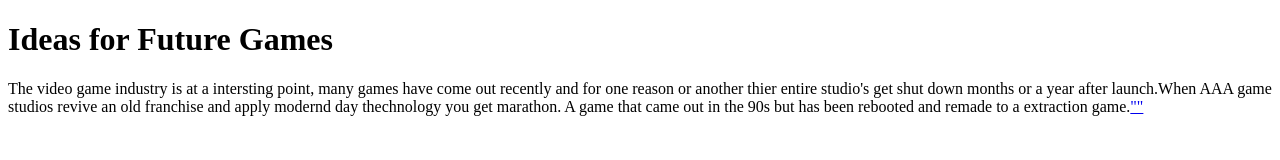
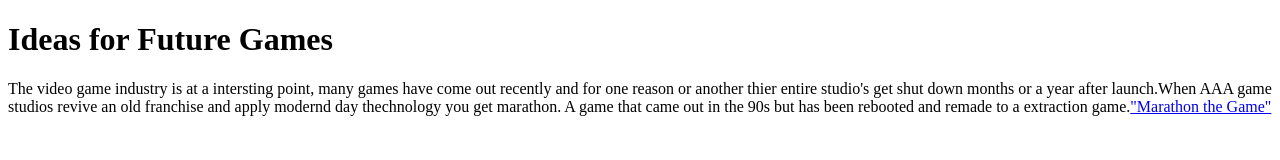
Before and after one commit to CapFreeze/Freeze, a plain HTML site: page index.html in a window 1280 px wide. Drawn offline with Linux system fonts and the light colour scheme.

Commit message:
Update index.html

```diff
--- a/index.html
+++ b/index.html
@@ -9,7 +9,7 @@
   </head>
   <body>
     <h1>Ideas for Future Games </h1>
-    <p> The video game industry is at a intersting point, many games have come out recently and for one reason or another thier entire studio's get shut down months or a year after launch.When AAA game studios revive an old franchise and apply modernd day thechnology you get marathon. A game that came out in the 90s but has been rebooted and remade to a extraction game.<a href="https://www.marathonthegame.com/announcement">""</a></p>
+    <p> The video game industry is at a intersting point, many games have come out recently and for one reason or another thier entire studio's get shut down months or a year after launch.When AAA game studios revive an old franchise and apply modernd day thechnology you get marathon. A game that came out in the 90s but has been rebooted and remade to a extraction game.<a href="https://www.marathonthegame.com/announcement">"Marathon the Game"</a></p>
     <!--<script src="index.js"></script>-->
   </body>
 </html>
```
